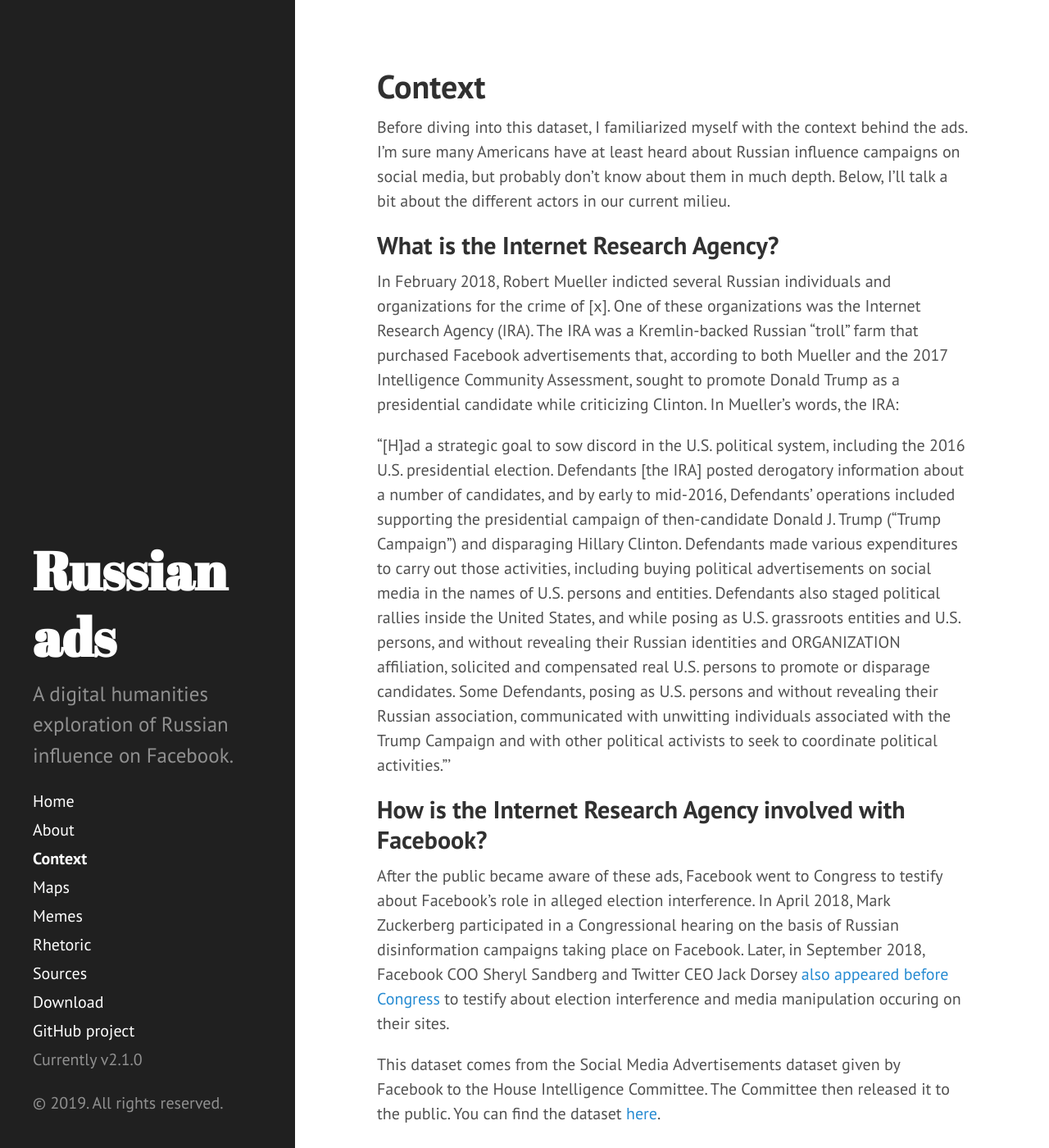
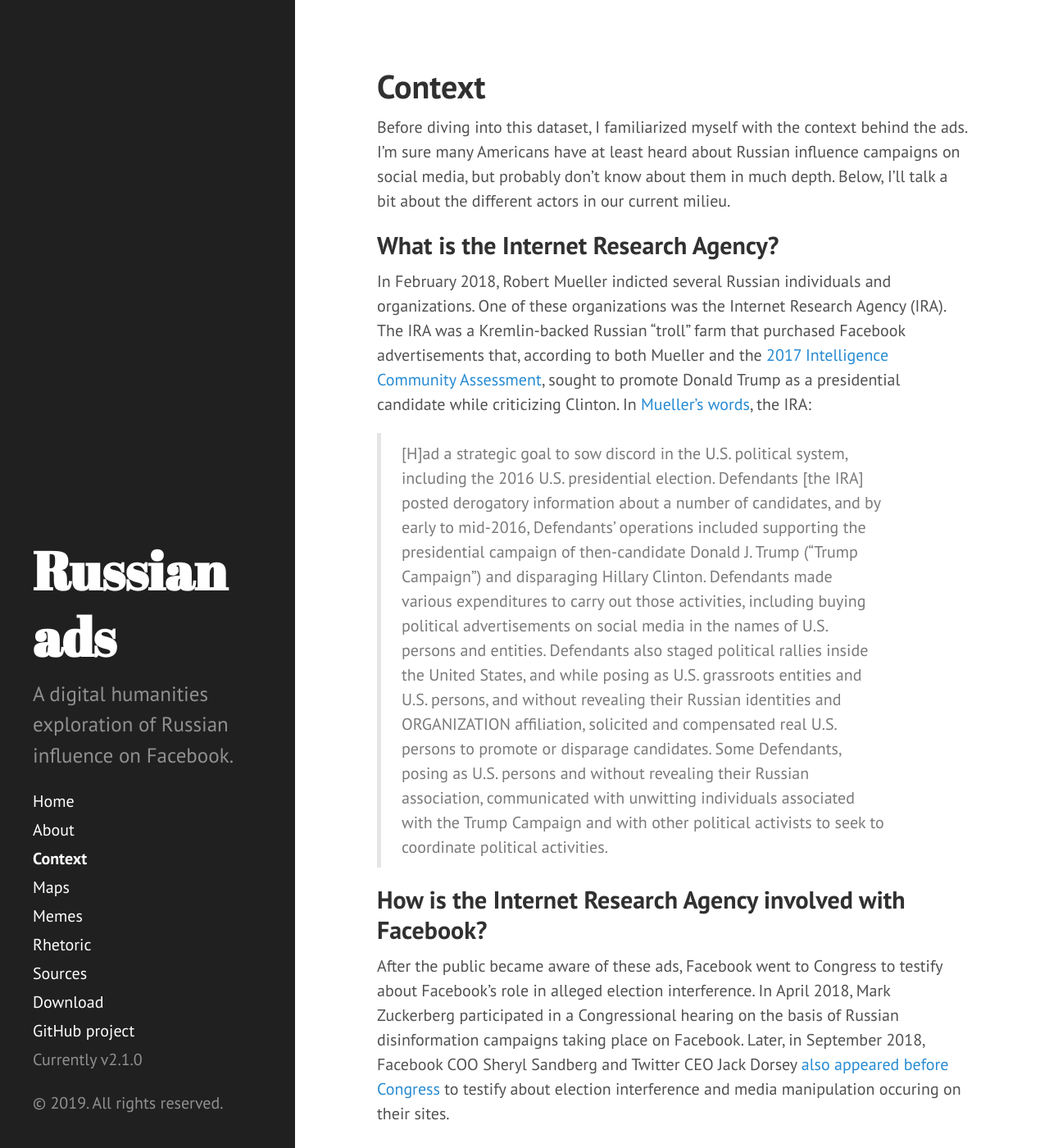
Before and after one commit to isawil/russian-ads, a Jekyll site: the page built from context.md, in a window 1280 px wide and 1400 px high. Shown: the whole window at 82% size. Built offline with Jekyll 4.4.1, drawn with Linux system fonts in a browser that asks for light colours; some of the changed text lies outside the part shown.

Commit message:
Update context.md and rhetoric.md

```diff
--- a/context.md
+++ b/context.md
@@ -7,9 +7,9 @@ Before diving into this dataset, I familiarized myself with the context behind t
 
 ## What is the Internet Research Agency?
 
-In February 2018, Robert Mueller indicted several Russian individuals and organizations for the crime of [x]. One of these organizations was the Internet Research Agency (IRA). The IRA was a Kremlin-backed Russian “troll” farm that purchased Facebook advertisements that, according to both Mueller and the 2017 Intelligence Community Assessment, sought to promote Donald Trump as a presidential candidate while criticizing Clinton. In Mueller’s words, the IRA:
+In February 2018, Robert Mueller indicted several Russian individuals and organizations. One of these organizations was the Internet Research Agency (IRA). The IRA was a Kremlin-backed Russian “troll” farm that purchased Facebook advertisements that, according to both Mueller and the [2017 Intelligence Community Assessment](https://www.intelligence.senate.gov/publications/committee-findings-2017-intelligence-community-assessment), sought to promote Donald Trump as a presidential candidate while criticizing Clinton. In [Mueller’s words](https://www.justice.gov/file/1035477/download), the IRA:
 
-“[H]ad a strategic goal to sow discord in the U.S. political system, including the 2016 U.S. presidential election. Defendants [the IRA] posted derogatory information about a number of candidates, and by early to mid-2016, Defendants’ operations included supporting the presidential campaign of then-candidate Donald J. Trump (“Trump Campaign”) and disparaging Hillary Clinton. Defendants made various expenditures to carry out those activities, including buying political advertisements on social media in the names of U.S. persons and entities. Defendants also staged political rallies inside the United States, and while posing as U.S. grassroots entities and U.S. persons, and without revealing their Russian identities and ORGANIZATION affiliation, solicited and compensated real U.S. persons to promote or disparage candidates. Some Defendants, posing as U.S. persons and without revealing their Russian association, communicated with unwitting individuals associated with the Trump Campaign and with other political activists to seek to coordinate political activities.”’
+>[H]ad a strategic goal to sow discord in the U.S. political system, including the 2016 U.S. presidential election. Defendants [the IRA] posted derogatory information about a number of candidates, and by early to mid-2016, Defendants’ operations included supporting the presidential campaign of then-candidate Donald J. Trump (“Trump Campaign”) and disparaging Hillary Clinton. Defendants made various expenditures to carry out those activities, including buying political advertisements on social media in the names of U.S. persons and entities. Defendants also staged political rallies inside the United States, and while posing as U.S. grassroots entities and U.S. persons, and without revealing their Russian identities and ORGANIZATION affiliation, solicited and compensated real U.S. persons to promote or disparage candidates. Some Defendants, posing as U.S. persons and without revealing their Russian association, communicated with unwitting individuals associated with the Trump Campaign and with other political activists to seek to coordinate political activities.
 
 ## How is the Internet Research Agency involved with Facebook?
 
@@ -30,3 +30,9 @@ Kim asks:
 Our online lives are increasingly linked with our offline selves. Facebook, once only one website on the internet, is now something much larger. Facebook is involved in congressional hearings; Facebook is criticized for its labor practices; Facebook has become the de facto way to communicate with, and even sometimes meet, friends and family. We shouldn’t discount Facebook’s power simply because it exists online and is relatively new. Our online selves are just as “real” as our offline ones; the consequences of online propaganda, discrimination, and tensions are present in the “real world,” too.
 
 In this sense, Facebook is similar to many other social media sites. YouTube and Twitter were also targeted by Russian advertisements or bots.
+
+## Timing of Ads
+
+<iframe seamless frameborder="0" src="https://public.tableau.com/views/Timeofads/Sheet1?:embed=y&:display_count=yes&publish=yes&:showViZHome=no" width="800" height="600"></iframe>
+
+Most of the ads were posted in 2016, and intensified in the weeks leading up to the election. Surprisingly, the largest uptick in ads occurs in 2017, during the month of April. In particular, they occurred the same week as [Neil Gorsuch was sworn into the Supreme Court](https://www.reuters.com/article/us-usa-court-gorsuch-idUSKBN17C10J?il=0), and during a period where the Trump administration was under increased scrutiny. That there was an uptick of ads after the election indicates that the ads were not only intended to put Donald Trump in power, but to sustain tension, and even support for Trump, after the election and into the early days of the administration.
```
Also changed, not shown: rhetoric.md (+2 -0 lines).
